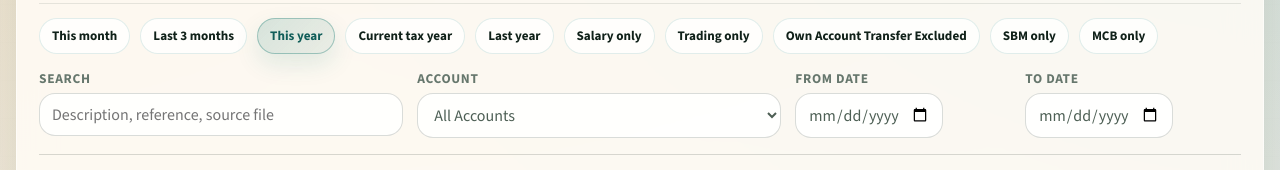
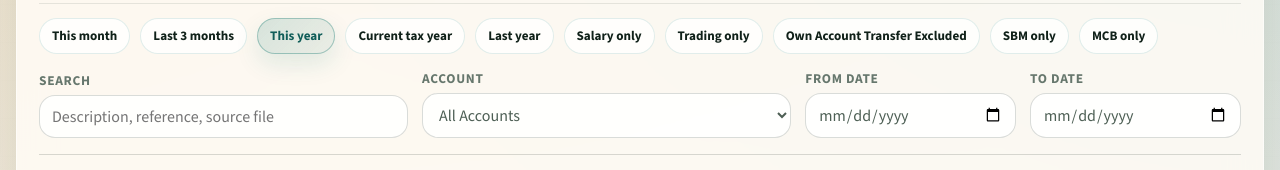
Before and after one commit to abhisheikmotee/finance-tool, a website: page index.html in a window 1280 px wide. Shown: the part 414-584 px from the top of the page. Drawn offline with nearby package versions, Linux system fonts and the light colour scheme; no server answers.

Commit message:
Tighten filter row proportions

```diff
--- a/styles.css
+++ b/styles.css
@@ -627,8 +627,9 @@ h3 {
 
 .filters-grid {
   display: grid;
-  grid-template-columns: 1.35fr 1.35fr 0.8fr 0.8fr;
+  grid-template-columns: minmax(240px, 1.05fr) minmax(240px, 1.05fr) minmax(180px, 0.6fr) minmax(180px, 0.6fr);
   gap: 14px;
+  align-items: end;
 }
 
 .quick-filter-chips {
@@ -718,7 +719,7 @@ h3 {
 
 .filters-grid label:nth-child(3) input,
 .filters-grid label:nth-child(4) input {
-  max-width: 148px;
+  max-width: 220px;
 }
 
 .table-heading {
```
